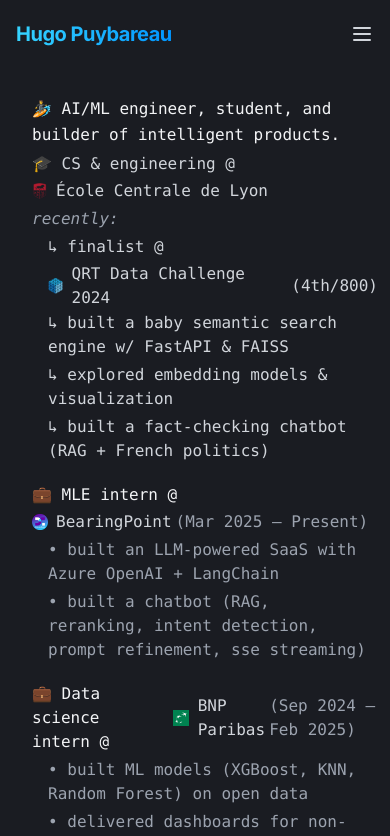
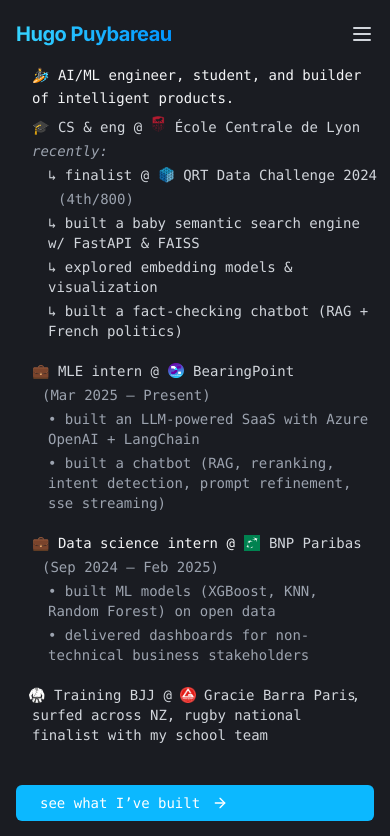
Before and after one commit to hugopuybareau/portfolio, a React (Vite) app: page / in a window 390 px wide. Shown: the top 836 px of the page. Built offline with nearby package versions, Linux system fonts and the light colour scheme.

Commit message:
[fix] Reworked dimensions to be good on phones

```diff
--- a/src/pages/HomePage.tsx
+++ b/src/pages/HomePage.tsx
@@ -28,21 +28,21 @@ const HomePage: React.FC = () => {
             initial="hidden"
             animate="visible"
             variants={fadeIn}
-            className="min-h-screen px-4 pt-24 pb-10 max-w-2xl mx-auto text-gray-100 font-mono"
+            className="min-h-screen text-sm sm:text-base px-4 pt-16 sm:pt-24 pb-8 sm:pb-10 max-w-2xl mx-auto text-gray-100 font-mono"
         >
-            <ul className="grid gap-1 text-base">
-                <li className="group flex items-start gap-4 pl-4 relative hover:translate-x-1 transition-transform duration-200 leading-relaxed">
+            <ul className="grid gap-1 text-sm sm:text-base">
+                <li className="pl-4 relative hover:translate-x-1 transition-transform duration-200 leading-relaxed">
                     <span>🏄 AI/ML engineer, student, and builder of intelligent products.</span>
                 </li>
 
-                <li className="group flex items-start gap-4 pl-4 relative hover:translate-x-1 transition-transform duration-200">
+                <li className="pl-4 relative hover:translate-x-1 transition-transform duration-200">
                     <span className="text-gray-300">
-                        🎓 CS & engineering @{" "}
-                        <span className="inline-flex items-center gap-1">
+                        🎓 CS & eng @{" "}
+                        <span className="inline-flex flex-wrap items-center gap-1">
                             <img
                                 src={CentraleLyonLogo}
                                 alt="Centrale Lyon"
-                                className="w-4 h-4 object-contain relative top-[3px]"
+                                className="w-4 h-4 object-contain relative sm:top-[5px]"
                             />
                             <a
                                 href="https://www.ec-lyon.fr/formation/ingenieur-generaliste"
@@ -56,7 +56,7 @@ const HomePage: React.FC = () => {
                     </span>
                 </li>
 
-                <li className="group flex items-start gap-4 pl-4 relative italic text-gray-400">
+                <li className="group pl-4 relative italic text-gray-400">
                     recently:
                 </li>
 
@@ -64,23 +64,24 @@ const HomePage: React.FC = () => {
                     {
                         label: (
                             <>
-                                ↳ finalist @{" "}
-                                <span className="inline-flex items-center gap-1">
+                                <span className="inline-flex items-center gap-1 flex-wrap">
+                                    ↳ finalist @
                                     <img
                                         src={QRTLogo}
                                         alt="QRT Logo"
-                                        className="w-4 h-4 object-contain relative top-[3px]"
+                                        className="w-4 h-4 object-contain relative left-[5px]"
                                     />
                                     <a
                                         href="https://challengedata.ens.fr/challenges/143"
-                                        className="relative left-[4px] top-[3px] text-gray-300 hover:text-ocean-400 transition duration-200 before:absolute before:bottom-0 before:left-0 before:h-[2px] before:w-0 before:bg-gradient-to-r from-ocean-400 to-ocean-600 hover:before:w-full before:transition-all before:duration-300"
+                                        className="relative left-[10px] text-gray-300 hover:text-ocean-400 transition duration-200 relative before:absolute before:bottom-0 before:left-0 before:h-[2px] before:w-0 before:bg-gradient-to-r from-ocean-400 to-ocean-600 hover:before:w-full before:transition-all before:duration-300"
                                         rel="noopener noreferrer"
                                         target="_blank"
                                     >
                                         QRT Data Challenge 2024
-                                    </a>
-                                    <a className="relative left-[4px] top-[3px]">(4th/800)</a>
-                                </span>{" "}
+                                    </a>{" "}
+                                    <span className="text-gray-400 relative left-[10px]">(4th/800)</span>
+                                </span>
+
                             </>
                         ),
                     },
@@ -90,33 +91,29 @@ const HomePage: React.FC = () => {
                 ].map(({ label }, i) => (
                     <li
                         key={i}
-                        className="group flex items-start gap-4 pl-8 relative hover:translate-x-1 transition-transform duration-200"
+                        className="group inline-flex flew-wrap items-start gap-4 pl-8 relative hover:translate-x-1 transition-transform duration-200"
                     >
                         <span className="text-gray-300">{label}</span>
                     </li>
                 ))}
 
-                <li className="group flex items-start gap-4 pl-4 pt-4 relative hover:translate-x-1 transition-transform duration-200">
-                    <span>
-                        💼 MLE intern @{" "}
-                        <span className="inline-flex items-center gap-1">
+                <li className="group pl-4 pt-4 relative hover:translate-x-1 transition-transform duration-200">
+                    <span className="inline-flex items-center gap-1 flex-wrap text-gray-300">
+                        💼 MLE intern @
                         <img
                             src={DemandsensLogo}
                             alt="Demandsens Logo"
-                                className="w-4 h-4 object-contain relative top-[3px]"
+                            className="w-4 h-4 object-contain relative left-[5px]"
                         />
                         <a
                             href="https://demandsens.ai/en/"
-                                className="relative top-[3px] left-[4px] text-gray-300 hover:text-ocean-400 transition duration-200 before:absolute before:bottom-0 before:left-0 before:h-[2px] before:w-0 before:bg-gradient-to-r from-ocean-400 to-ocean-600 hover:before:w-full before:transition-all before:duration-300"
+                            className="text-gray-300 relative left-[10px] hover:text-ocean-400 transition duration-200 relative before:absolute before:bottom-0 before:left-0 before:h-[2px] before:w-0 before:bg-gradient-to-r from-ocean-400 to-ocean-600 hover:before:w-full before:transition-all before:duration-300"
                             rel="noopener noreferrer"
                             target="_blank"
                         >
                             BearingPoint
                         </a>{" "}
-                            <span className="text-gray-400 relative top-[3px] left-[4px]">
-                                (Mar 2025 – Present)
-                            </span>
-                        </span>
+                        <span className="text-gray-400 relative left-[10px]">(Mar 2025 – Present)</span>
                     </span>
                 </li>
                 <li className="ml-8 text-gray-400 hover:translate-x-1 transition-transform duration-200">
@@ -128,7 +125,7 @@ const HomePage: React.FC = () => {
 
                 <li className="group flex items-start gap-4 pl-4 pt-4 relative hover:translate-x-1 transition-transform duration-200">
                     <span>
-                        <span className="inline-flex items-center gap-1">
+                        <span className="inline-flex flex-wrap items-center gap-1">
                             💼 Data science intern @{" "}
                             <img
                                 src={BNPLogo}
@@ -156,7 +153,7 @@ const HomePage: React.FC = () => {
 
                 <li className="group flex items-start gap-4 pl-4 pt-4 relative hover:translate-x-1 transition-transform duration-200">
                     <span className="text-gray-300">
-                        <span className="inline-flex items-center gap-1">
+                        <span className="inline-flex flex-wrap items-center gap-1">
                             <a className="relative left-[-4px]">🥋 Training BJJ @</a>
                             <img
                                 src={GracieBarraLogo}
```
Lines whose indentation alone changed are shown as unchanged.
